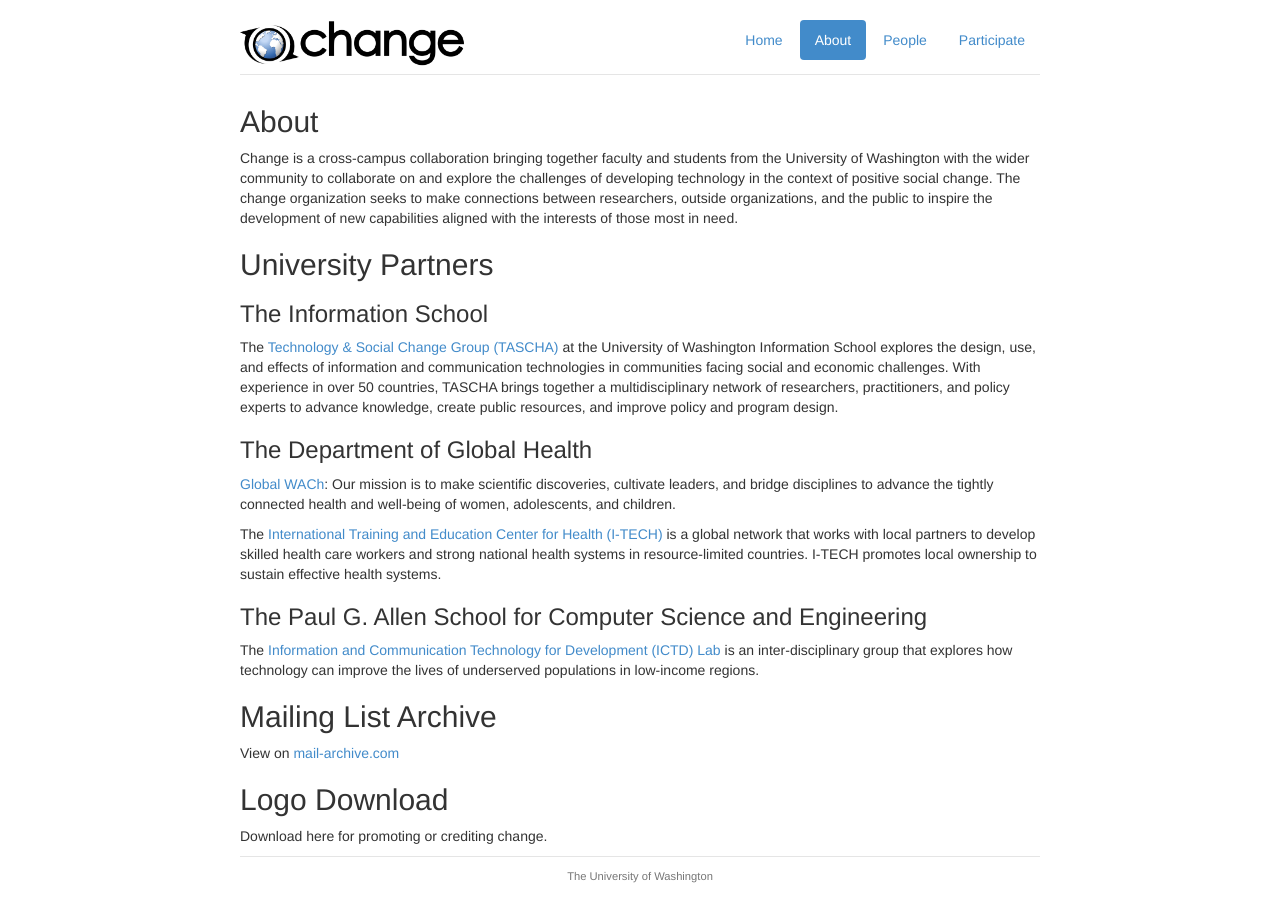
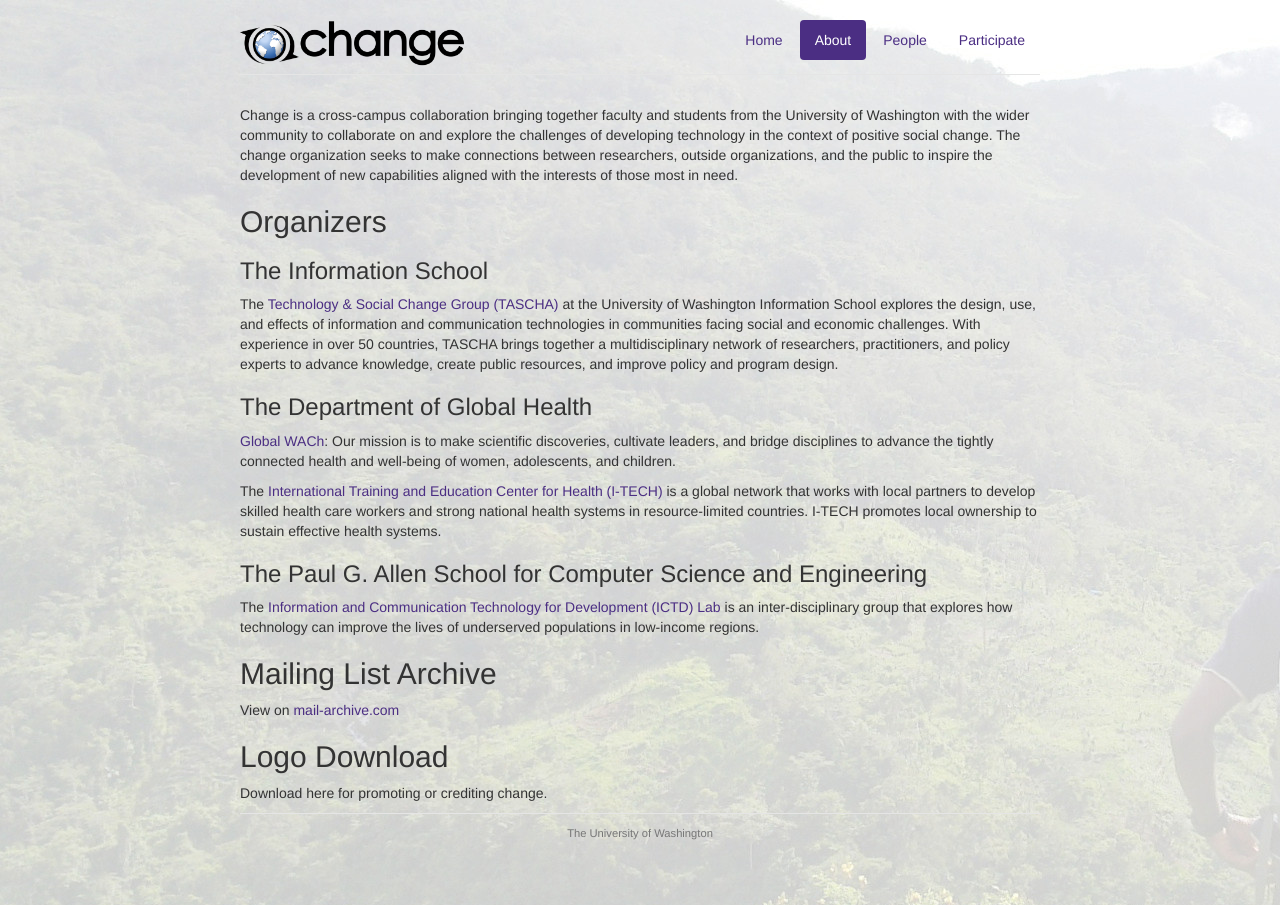
Before and after one commit to uw-ictd/change-website, a Jekyll site: the page built from about.md, in a window 1280 px wide. Built offline with Jekyll 4.4.1, drawn with Linux system fonts in a browser that asks for light colours.

Commit message:
added background images and tweaked a lot f small things

```diff
--- a/_config.yml
+++ b/_config.yml
@@ -37,3 +37,5 @@ roles:
     - {key: students, name: Students, display: short}
     - {key: alum, name: Alumni, display: short}
     - {key: memory, name: "In Memory", display: full}
+
+background: img/papua.jpg
--- a/_layouts/default.html
+++ b/_layouts/default.html
@@ -9,7 +9,7 @@
         <link rel="alternate" type="application/atom+xml" title="Atom"
             href="{{ site.base }}/blog/blog.xml">
     </head>
-    <body>
+    <body background="{{ page.background }}">
         <div class="container">
           <div class="header">
             <ul class="nav nav-pills pull-right">
--- a/about.md
+++ b/about.md
@@ -1,8 +1,7 @@
 ---
 layout: default
+background: img/papua.jpg
 ---
-
-<h2>About</h2>
 
 Change is a cross-campus collaboration bringing together faculty and
 students from the University of Washington with the wider community to
@@ -12,10 +11,10 @@ to make connections between researchers, outside organizations, and
 the public to inspire the development of new capabilities aligned with
 the interests of those most in need.
 
-<h2>University Partners</h2>
+<h2>Organizers</h2>
 <h3>The Information School</h3>
 
-The <a href="http://tascha.uw.edu/">Technology & Social Change Group
+The <a href="http://tascha.uw.edu/">Technology &amp; Social Change Group
 (TASCHA)</a> at the University of Washington Information School
 explores the design, use, and effects of information and communication
 technologies in communities facing social and economic
```
Also changed, not shown: index.md (+14 -4 lines), participate.md (+1 -11 lines), people.md (+1 -1 lines), css/bootstrap.min.css, img/papua.jpg (added).
